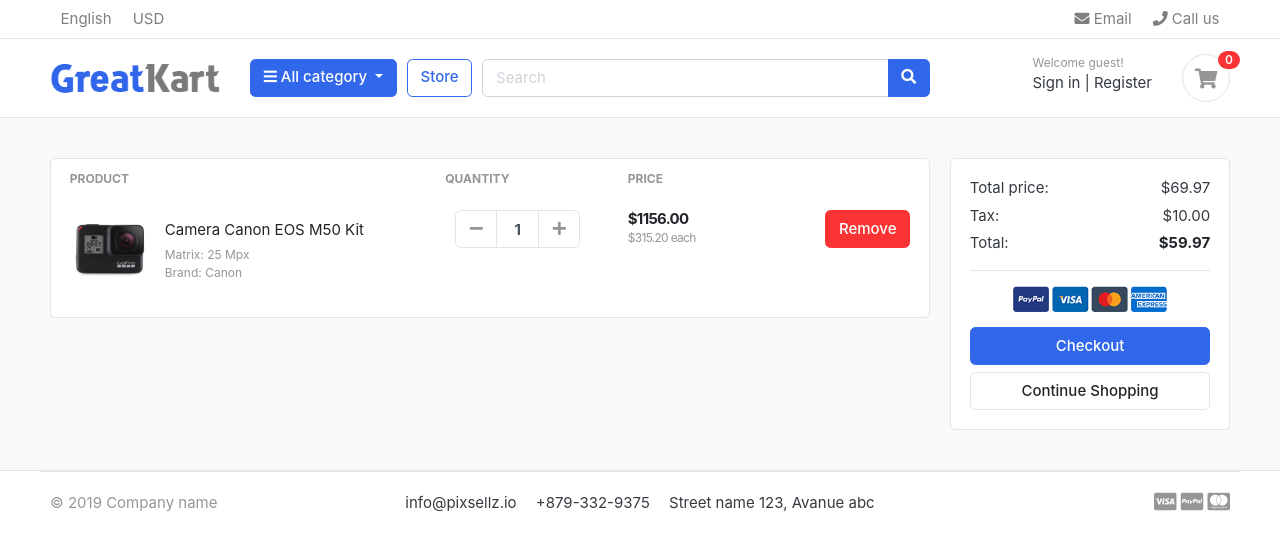
After one commit to Sheharyar123/django_ecommerce_project, a Django app: page /cart/ in a window 1280 px wide. The commit adds this page. Shown: the top 551 px of the page. Run offline with Django 4.2, Linux system fonts and the light colour scheme; data that the repository does not hold is empty; some libraries are stand-ins or nearby versions; some web fonts are replaced.

Commit message:
Add cart app and configure the settings

```diff
--- /dev/null
+++ b/cart/admin.py
@@ -0,0 +1,3 @@
+from django.contrib import admin
+
+# Register your models here.
--- /dev/null
+++ b/cart/apps.py
@@ -0,0 +1,6 @@
+from django.apps import AppConfig
+
+
+class CartConfig(AppConfig):
+    default_auto_field = 'django.db.models.BigAutoField'
+    name = 'cart'
--- /dev/null
+++ b/cart/models.py
@@ -0,0 +1,3 @@
+from django.db import models
+
+# Create your models here.
--- /dev/null
+++ b/cart/tests.py
@@ -0,0 +1,3 @@
+from django.test import TestCase
+
+# Create your tests here.
--- /dev/null
+++ b/cart/urls.py
@@ -0,0 +1,9 @@
+from django.urls import path
+from .views import CartView
+
+app_name = "cart"
+
+
+urlpatterns = [
+    path("", CartView.as_view(), name="cart"),
+]
--- /dev/null
+++ b/cart/views.py
@@ -0,0 +1,8 @@
+from django.shortcuts import render
+from django.views.generic import TemplateView
+
+# Create your views here.
+
+
+class CartView(TemplateView):
+    template_name = "cart/cart.html"
--- a/ecommerce_project/settings.py
+++ b/ecommerce_project/settings.py
@@ -46,6 +46,7 @@ INSTALLED_APPS = [
     # Local
     "user.apps.UserConfig",
     "core.apps.CoreConfig",
+    "cart.apps.CartConfig",
 ]
 
 AUTH_USER_MODEL = "user.User"
--- a/ecommerce_project/urls.py
+++ b/ecommerce_project/urls.py
@@ -6,4 +6,5 @@ from django.conf.urls.static import static
 urlpatterns = [
     path("admin/", admin.site.urls),
     path("", include("core.urls")),
+    path("cart/", include("cart.urls")),
 ] + static(settings.MEDIA_URL, document_root=settings.MEDIA_ROOT)
--- a/templates/_base.html
+++ b/templates/_base.html
@@ -26,7 +26,7 @@
 
     <!-- Font awesome 5 -->
     <link
-      href="fonts/fontawesome/css/all.min.css"
+      href="{% static 'fonts/fontawesome/css/all.min.css' %}"
       type="text/css"
       rel="stylesheet"
     />
--- a/templates/_header.html
+++ b/templates/_header.html
@@ -61,7 +61,7 @@
                     <i class="fa fa-bars"></i> All category
                 </button>
                 <div class="dropdown-menu">
-                    <a href="{% url 'core:product_list' %}">All Products</a>
+                    <a class="dropdown-item" href="{% url 'core:product_list' %}">All Products</a>
                     {% for category in categories %}
                         <a class="dropdown-item" href="{{ category.get_absolute_url }}">
                         {{ category.name }}
@@ -103,7 +103,7 @@
                     <a href="./register.html"> Register</a>
                     </div>
                 </div>
-                <a href="./cart.html" class="widget-header pl-3 ml-3">
+                <a href="{% url 'cart:cart' %}" class="widget-header pl-3 ml-3">
                     <div class="icon icon-sm rounded-circle border">
                     <i class="fa fa-shopping-cart"></i>
                     </div>
--- /dev/null
+++ b/templates/cart/cart.html
@@ -0,0 +1,127 @@
+{% extends '_base.html' %}
+{% load static %}
+
+{% block title %}Cart{% endblock title %}
+
+{% block content %}
+
+    <section class="section-content padding-y bg">
+      <div class="container">
+        <!-- ============================ COMPONENT 1 ================================= -->
+
+        <div class="row">
+          <aside class="col-lg-9">
+            <div class="card">
+              <table class="table table-borderless table-shopping-cart">
+                <thead class="text-muted">
+                  <tr class="small text-uppercase">
+                    <th scope="col">Product</th>
+                    <th scope="col" width="120">Quantity</th>
+                    <th scope="col" width="120">Price</th>
+                    <th scope="col" class="text-right" width="200"></th>
+                  </tr>
+                </thead>
+                <tbody>
+                  <tr>
+                    <td>
+                      <figure class="itemside align-items-center">
+                        <div class="aside">
+                          <img src="{% static 'images/items/11.jpg' %}" class="img-sm" />
+                        </div>
+                        <figcaption class="info">
+                          <a href="#" class="title text-dark"
+                            >Camera Canon EOS M50 Kit</a
+                          >
+                          <p class="text-muted small">
+                            Matrix: 25 Mpx <br />
+                            Brand: Canon
+                          </p>
+                        </figcaption>
+                      </figure>
+                    </td>
+                    <td>
+                      <!-- col.// -->
+                      <div class="col">
+                        <div class="input-group input-spinner">
+                          <div class="input-group-prepend">
+                            <button
+                              class="btn btn-light"
+                              type="button"
+                              id="button-plus"
+                            >
+                              <i class="fa fa-minus"></i>
+                            </button>
+                          </div>
+                          <input type="text" class="form-control" value="1" />
+                          <div class="input-group-append">
+                            <button
+                              class="btn btn-light"
+                              type="button"
+                              id="button-minus"
+                            >
+                              <i class="fa fa-plus"></i>
+                            </button>
+                          </div>
+                        </div>
+                        <!-- input-group.// -->
+                      </div>
+                      <!-- col.// -->
+                    </td>
+                    <td>
+                      <div class="price-wrap">
+                        <var class="price">$1156.00</var>
+                        <small class="text-muted"> $315.20 each </small>
+                      </div>
+                      <!-- price-wrap .// -->
+                    </td>
+                    <td class="text-right">
+                      <a href="" class="btn btn-danger"> Remove</a>
+                    </td>
+                  </tr>
+                </tbody>
+              </table>
+            </div>
+            <!-- card.// -->
+          </aside>
+          <!-- col.// -->
+          <aside class="col-lg-3">
+            <div class="card">
+              <div class="card-body">
+                <dl class="dlist-align">
+                  <dt>Total price:</dt>
+                  <dd class="text-right">$69.97</dd>
+                </dl>
+                <dl class="dlist-align">
+                  <dt>Tax:</dt>
+                  <dd class="text-right">$10.00</dd>
+                </dl>
+                <dl class="dlist-align">
+                  <dt>Total:</dt>
+                  <dd class="text-right text-dark b">
+                    <strong>$59.97</strong>
+                  </dd>
+                </dl>
+                <hr />
+                <p class="text-center mb-3">
+                  <img src="{% static 'images/misc/payments.png' %}" height="26" />
+                </p>
+                <a href="./place-order.html" class="btn btn-primary btn-block">
+                  Checkout
+                </a>
+                <a href="./store.html" class="btn btn-light btn-block"
+                  >Continue Shopping</a
+                >
+              </div>
+              <!-- card-body.// -->
+            </div>
+            <!-- card.// -->
+          </aside>
+          <!-- col.// -->
+        </div>
+        <!-- row.// -->
+        <!-- ============================ COMPONENT 1 END .// ================================= -->
+      </div>
+      <!-- container .//  -->
+    </section>
+
+{% endblock content %}
```
Also changed, not shown: cart/__init__.py (added), cart/migrations/__init__.py (added).
